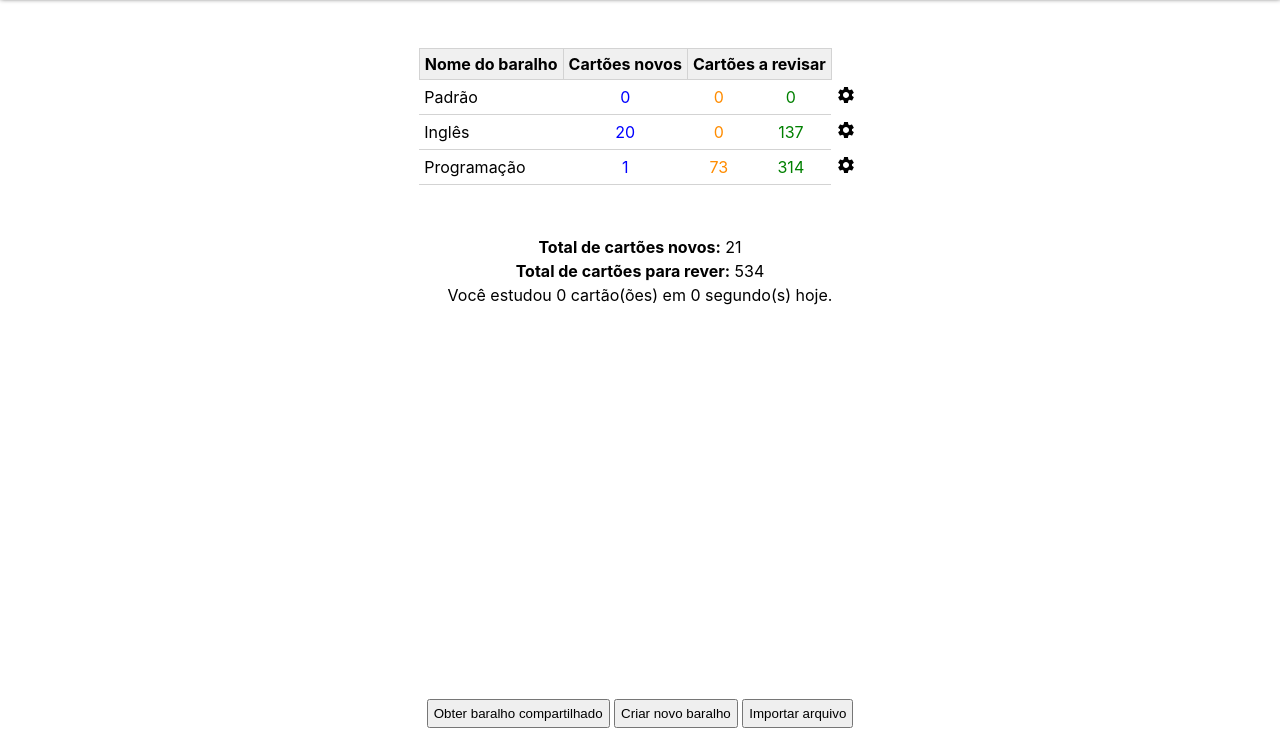
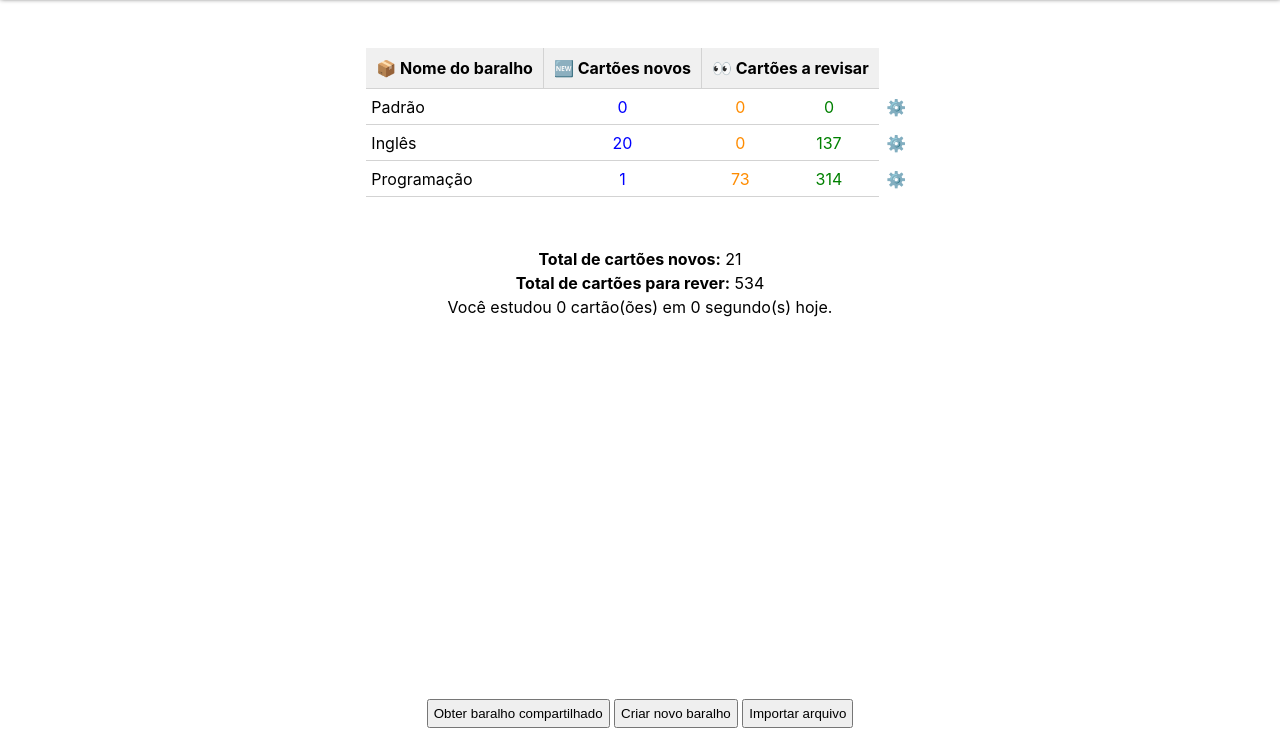
Before and after one commit to felipedssantos7/rebisyon, an Electron app: page src/index.html in a window 1280 px wide. Shown: the part 47-800 px from the top of the page. Drawn offline with Linux system fonts and the light colour scheme.

Commit message:
Update decks table.

```diff
--- a/src/css/index.css
+++ b/src/css/index.css
@@ -51,8 +51,14 @@
 }
 
 #body #decks-table thead tr th {
-  border: 1px solid lightgrey;
+  border-left: 1px solid lightgrey;
   background-color: rgb(240, 240, 240);
+  padding: 10px;
+  user-select: none;
+}
+
+#body #decks-table thead tr th:first-child {
+  border-left: 0px solid transparent;
 }
 
 #body #decks-table thead tr th:last-child {
@@ -60,8 +66,18 @@
   background-color: transparent;
 }
 
-#body #decks-table thead tr, #body #decks-table tbody tr {
+#body #decks-table thead tr,
+#body #decks-table tbody tr {
   border-bottom: 1px solid lightgrey;
+}
+
+#body #decks-table tbody tr td:first-child:hover {
+  background-color: lightgrey;
+  cursor: pointer;
+}
+
+#decks-table tbody tr:hover td:last-child {
+  background-color: white;
 }
 
 #body #decks-table thead tr th:last-child,
@@ -75,11 +91,6 @@
 
 #body #decks-table tbody tr td:first-child {
   text-align: left;
-}
-
-#body #decks-table tbody tr .deck-name:hover {
-  cursor: pointer;
-  text-decoration: underline;
 }
 
 #body #decks-table tbody tr .new-cards {
@@ -97,12 +108,12 @@
 #body #decks-table tbody tr .settings {
   cursor: pointer;
   user-select: none;
+  width: 25px;
+  height: 25px;
 }
 
 #body #decks-table tbody tr .settings:hover {
-  border-top: 1px solid lightgrey;
-  border-bottom: 1px solid lightgrey;
-  background-color: lightgrey;
+  font-size: 20px;
 }
 
 #body #info {
--- a/src/js/index.js
+++ b/src/js/index.js
@@ -1,7 +1,7 @@
 // Functions that create the decks table.
 function createDeckList() {
     // Array of titles.
-    var titles = ["Nome do baralho", "Cartões novos", "Cartões a revisar", ""];
+    var titles = ["📦 Nome do baralho", "🆕 Cartões novos", "👀 Cartões a revisar", ""];
     // Get table element.
     var table = document.getElementById("decks-table");
     // Create table head.
@@ -51,10 +51,8 @@ function createDeckList() {
         var newCards = document.createTextNode(decks[i]["new-cards"]);
         var cardsToReStudy = document.createTextNode(decks[i]["cards-to-re-study"]);
         var cardsToReview = document.createTextNode(decks[i]["cards-to-review"]);
-        var settings = document.createElement("img");
-        settings.src = "assets/images/settings_black_24dp.svg";
-        settings.width = "20";
-        settings.alt = "⚙️";
+        var settings = document.createElement("span");
+        settings.textContent = "⚙️";
         // Add texts in the columns.
         cols[0].appendChild(deckName);
         cols[1].appendChild(newCards);
@@ -73,6 +71,7 @@ function addInfos() {
     totalToReview.textContent = "534";
 }
 
+// Call this function(s) when body loads.
 function loadBody() {
     createDeckList();
     addInfos();
```
